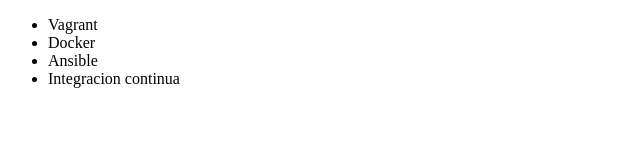
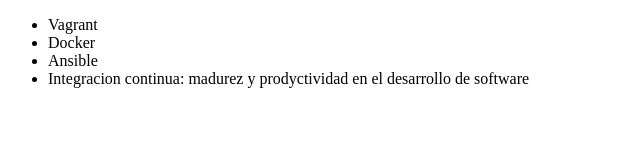
Before and after one commit to Yerson666/alura-git, a plain HTML site: page index.html in a window 1280 px wide. Shown: the whole page, without its empty margins (0-640 px from the left). Drawn offline with Linux system fonts and the light colour scheme.

Commit message:
Arregle el titulo

```diff
--- a/index.html
+++ b/index.html
@@ -9,7 +9,7 @@
          <li> Vagrant </li>
          <li> Docker </li>
          <li> Ansible </li>
-         <li> Integracion continua </li>
+         <li> Integracion continua: madurez y prodyctividad en el desarrollo de software </li>
      </ul>
 </body>
 </html>
```
